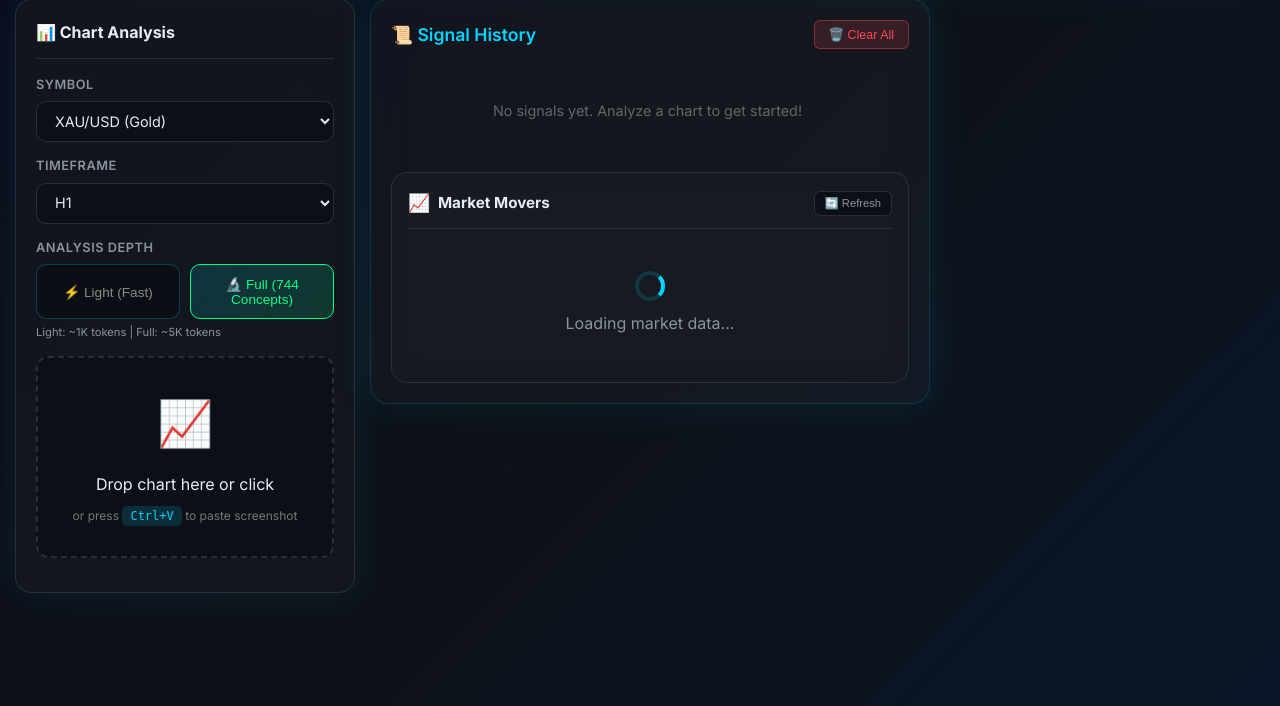
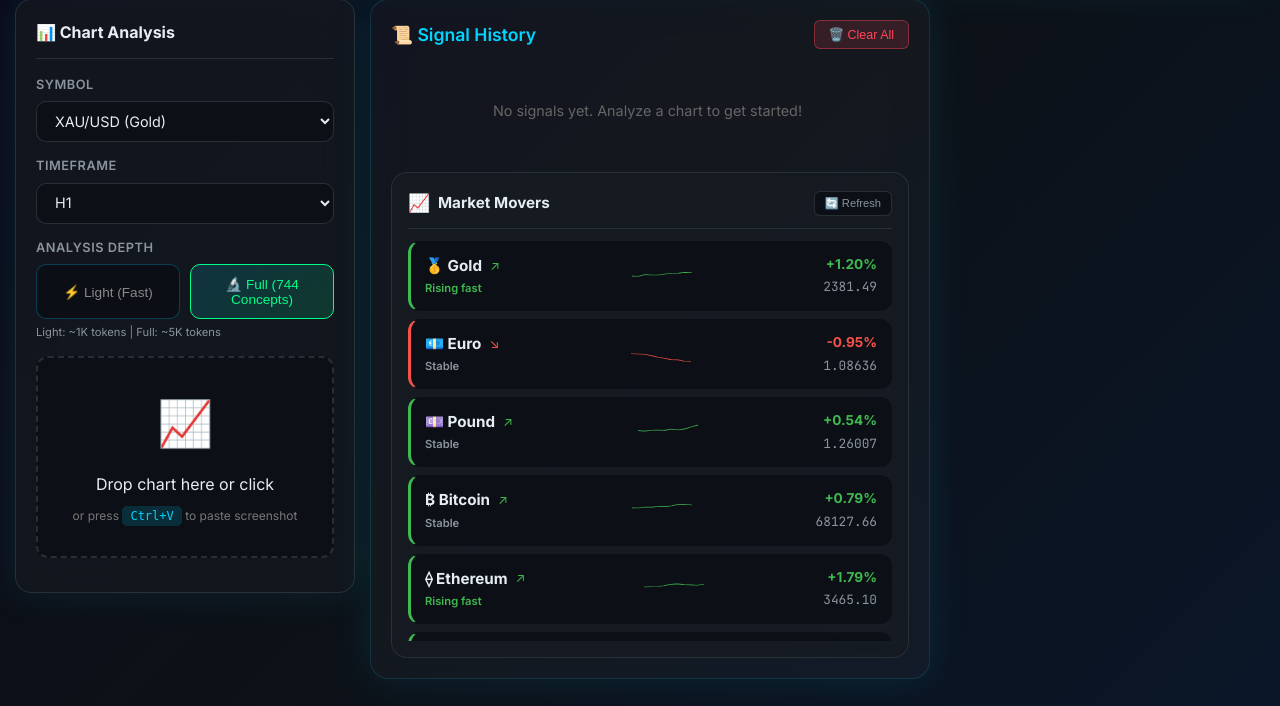
Before and after one commit to DOM6666-boom/forex-analyzer-pro, a Flask app: page / in a window 1280 px wide. Shown: the part 155-861 px from the top of the page. Run offline with Flask 3, Linux system fonts and the light colour scheme.

Commit message:
Fix watchlist loading with backup script

```diff
--- a/templates/index.html
+++ b/templates/index.html
@@ -3915,5 +3915,99 @@
         setInterval(updateTime, 1000);
     })();
     </script>
+
+    <!-- Watchlist Backup Script -->
+    <script>
+    (function() {
+        var symbols = [
+            { symbol: 'XAU/USD', name: 'Gold', icon: '🥇' },
+            { symbol: 'EUR/USD', name: 'Euro', icon: '💶' },
+            { symbol: 'GBP/USD', name: 'Pound', icon: '💷' },
+            { symbol: 'BTC/USD', name: 'Bitcoin', icon: '₿' },
+            { symbol: 'ETH/USD', name: 'Ethereum', icon: '⟠' },
+            { symbol: 'USD/JPY', name: 'Yen', icon: '💴' }
+        ];
+
+        function randomPrice(base, range) {
+            return base + (Math.random() * range);
+        }
+
+        function generateChart(isUp) {
+            var points = [];
+            var val = 50;
+            for (var i = 0; i < 10; i++) {
+                val = val + (Math.random() - (isUp ? 0.3 : 0.7)) * 10;
+                if (val < 10) val = 10;
+                if (val > 90) val = 90;
+                points.push(val);
+            }
+            var color = isUp ? '#3fb950' : '#f85149';
+            var path = '';
+            for (var j = 0; j < points.length; j++) {
+                path += (j === 0 ? 'M' : 'L') + ' ' + (j * 7) + ' ' + (100 - points[j]) + ' ';
+            }
+            return '<svg class="watchlist-chart" viewBox="0 0 63 100" preserveAspectRatio="none"><path d="' + path + '" stroke="' + color + '" stroke-width="2" fill="none" stroke-linecap="round"/></svg>';
+        }
+
+        function loadWatchlist() {
+            var container = document.getElementById('watchlistItems');
+            if (!container) return;
+
+            var prices = {
+                'XAU/USD': { price: randomPrice(2380, 50), decimals: 2 },
+                'EUR/USD': { price: randomPrice(1.08, 0.02), decimals: 5 },
+                'GBP/USD': { price: randomPrice(1.26, 0.02), decimals: 5 },
+                'BTC/USD': { price: randomPrice(67000, 3000), decimals: 2 },
+                'ETH/USD': { price: randomPrice(3400, 200), decimals: 2 },
+                'USD/JPY': { price: randomPrice(154, 3), decimals: 2 }
+            };
+
+            var html = '';
+            for (var i = 0; i < symbols.length; i++) {
+                var s = symbols[i];
+                var p = prices[s.symbol];
+                var change = (Math.random() - 0.5) * 4;
+                var isUp = change > 0;
+                var trendClass = isUp ? 'rising' : 'falling';
+                var status = Math.abs(change) > 1 ? (isUp ? 'Rising fast' : 'Falling') : 'Stable';
+                var statusClass = status === 'Rising fast' ? 'rising' : status === 'Falling' ? 'falling' : 'stable';
+
+                html += '<div class="watchlist-item ' + trendClass + '" onclick="if(typeof selectWatchlistSymbol===\'function\')selectWatchlistSymbol(\'' + s.symbol + '\')">';
+                html += '<div class="watchlist-left">';
+                html += '<div class="watchlist-symbol-row">';
+                html += '<span class="watchlist-symbol">' + s.icon + ' ' + s.name + '</span>';
+                html += '<span class="watchlist-trend-icon ' + (isUp ? 'up' : 'down') + '">' + (isUp ? '↗' : '↘') + '</span>';
+                html += '</div>';
+                html += '<span class="watchlist-status ' + statusClass + '">' + status + '</span>';
+                html += '</div>';
+                html += '<div class="watchlist-center">' + generateChart(isUp) + '</div>';
+                html += '<div class="watchlist-right">';
+                html += '<span class="watchlist-change ' + (isUp ? 'up' : 'down') + '">' + (isUp ? '+' : '') + change.toFixed(2) + '%</span>';
+                html += '<span class="watchlist-price">' + p.price.toFixed(p.decimals) + '</span>';
+                html += '</div>';
+                html += '</div>';
+            }
+
+            container.innerHTML = html;
+        }
+
+        // Load immediately
+        setTimeout(loadWatchlist, 500);
+
+        // Refresh every 30 seconds
+        setInterval(loadWatchlist, 30000);
+
+        // Make refresh button work
+        var refreshBtn = document.getElementById('watchlistRefreshBtn');
+        if (refreshBtn) {
+            refreshBtn.onclick = function() {
+                this.style.animation = 'spin 1s linear';
+                loadWatchlist();
+                var btn = this;
+                setTimeout(function() { btn.style.animation = ''; }, 1000);
+            };
+        }
+    })();
+    </script>
 </body>
 </html>
```
